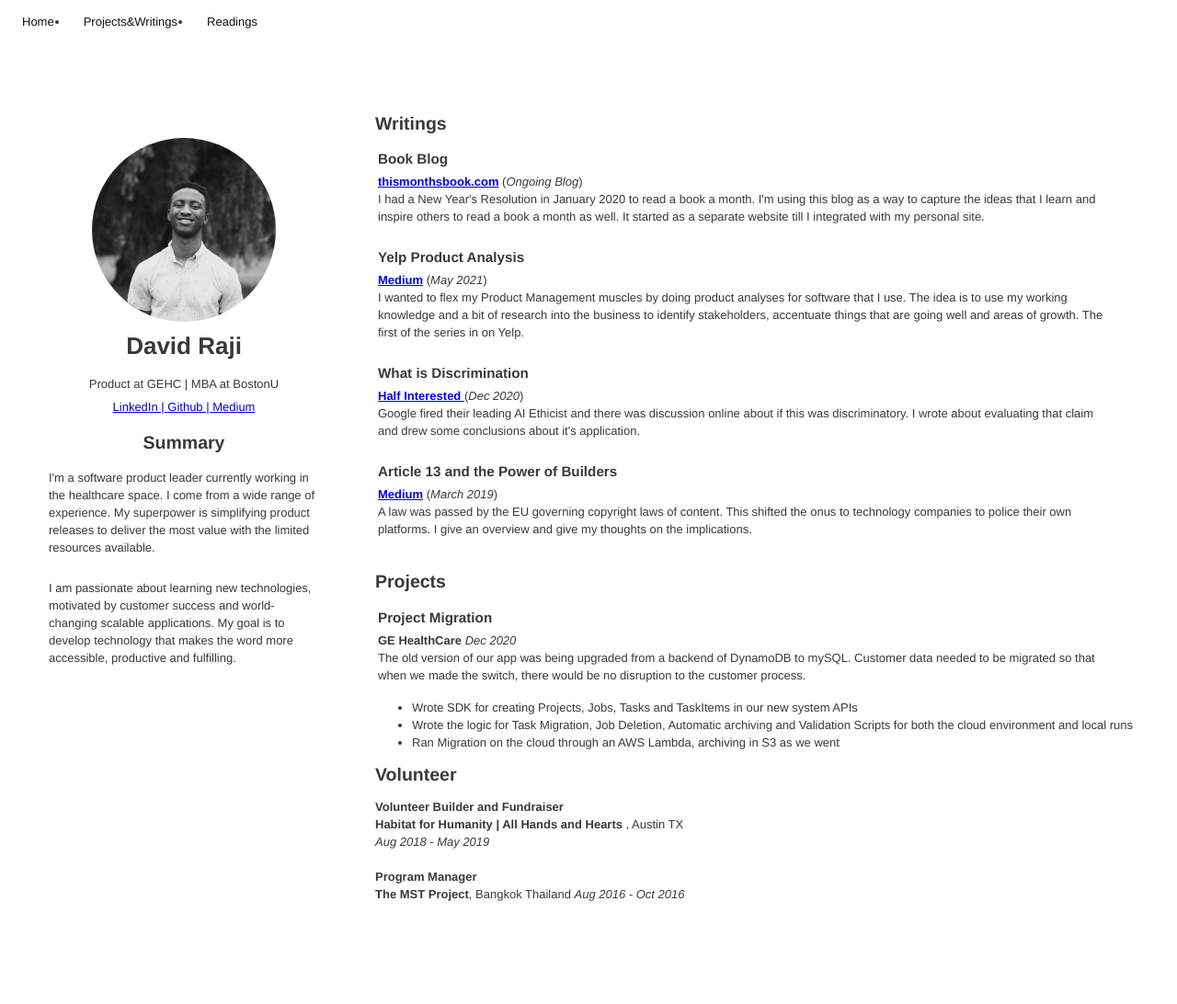
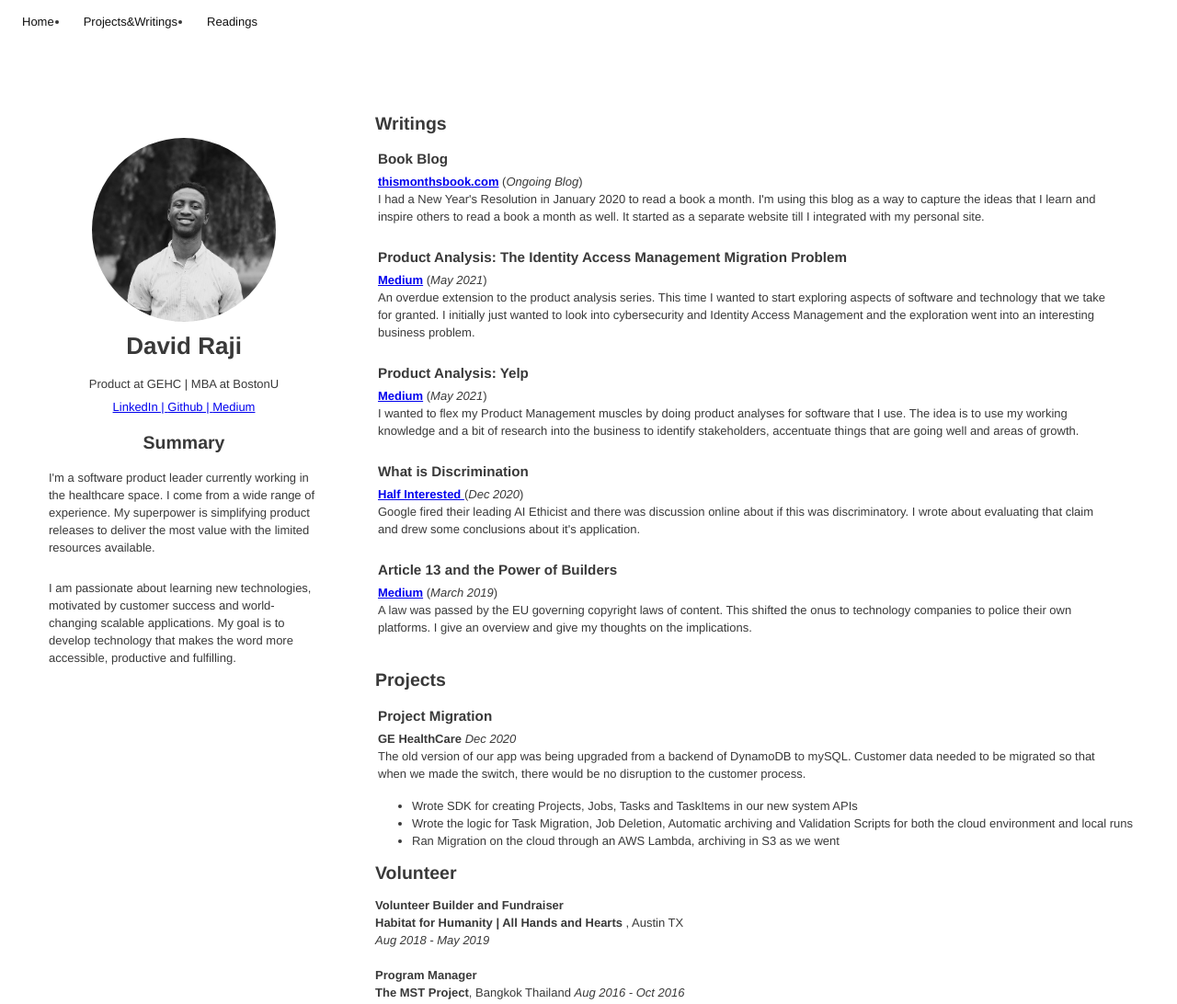
Before and after one commit to daveraji/Website, a plain HTML site: page projects.html in a window 1280 px wide. Shown: the whole page at 92% size. Before the commit the page ends 990 px from the top, so only its background shows below. Drawn offline with Linux system fonts and the light colour scheme.

Commit message:
updating writing and title

```diff
--- a/projects.html
+++ b/projects.html
@@ -60,21 +60,30 @@
 			</div>
 			<br />
 			<div class="project">
-				<h3>Yelp Product Analysis </h3>
+				<h3>Product Analysis: The Identity Access Management Migration Problem </h3>
+				<p><strong><a href="https://daveraji.medium.com/product-analysis-the-identity-access-management-migration-problem-2c2de2657951">Medium</a></strong>
+					(<em>May 2021</em>)<br />
+					An overdue extension to the product analysis series. This time I wanted to start exploring aspects
+				of software and technology that we take for granted. I initially just wanted to look into cybersecurity and
+			Identity Access Management and the exploration went into an interesting business problem. </p>
+
+			</div>
+			<br />
+			<div class="project">
+				<h3>Product Analysis: Yelp</h3>
 				<p><strong><a href="https://daveraji.medium.com/product-analysis-yelp-93da3e39f61f">Medium</a></strong>
 					(<em>May 2021</em>)<br />
 					I wanted to flex my Product Management muscles by doing product analyses
 					for software that I use.
 					The idea is to use my working knowledge and a bit of research into the
 					business to identify stakeholders,
-					accentuate things that are going well and areas of growth. The first of
-					the series in on Yelp.</p>
+					accentuate things that are going well and areas of growth. </p>
 
 			</div>
 			<br />
 			<div class="project">
 				<h3>What is Discrimination</h3>
-				<p><strong><a href="https://www.halfinterested.com/what-is-discrimination/" target="_blank"
+				<p><strong><a href="https://half-interested.blogspot.com/2020/12/what-is-discrimination.html" target="_blank"
 							rel="noopener noreferrer">Half Interested </a></strong>
 					(<em>Dec 2020</em>)<br />
 					Google fired their leading AI Ethicist and there was discussion online
```
Also changed, not shown: index.html (+1 -1 lines).
